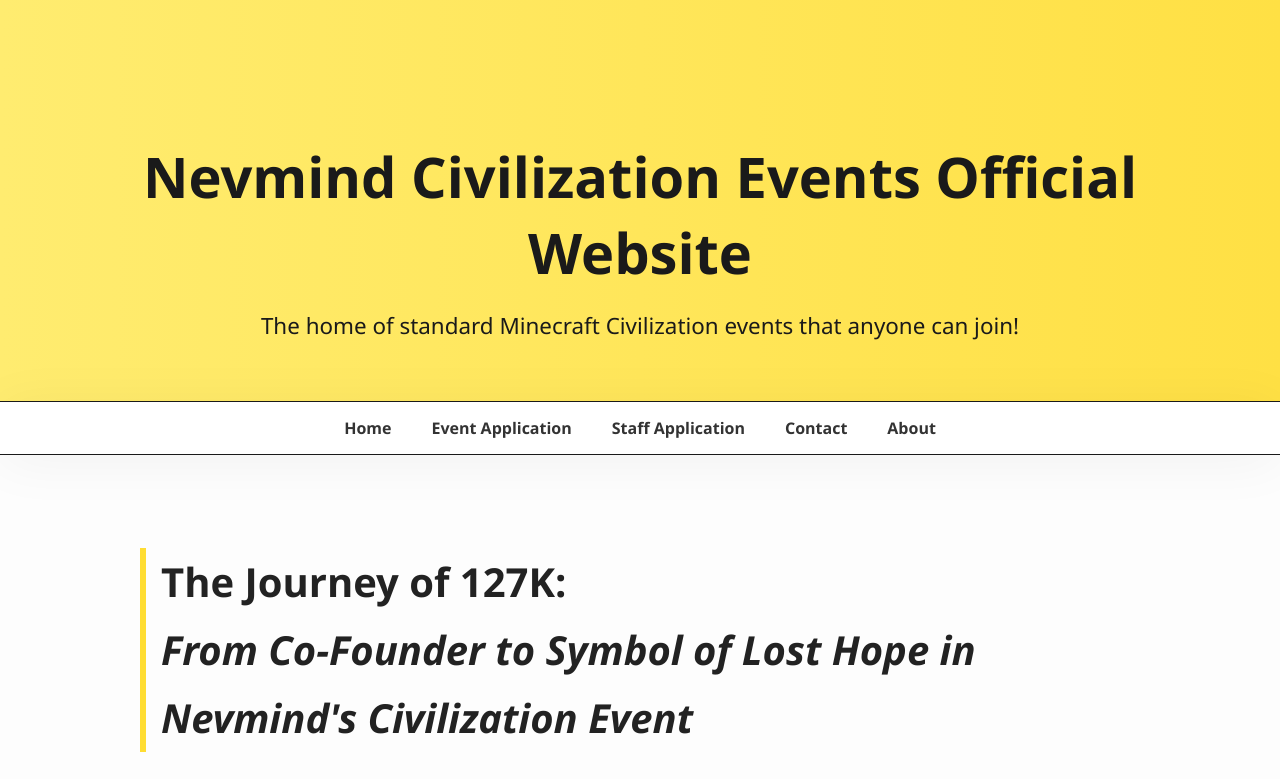
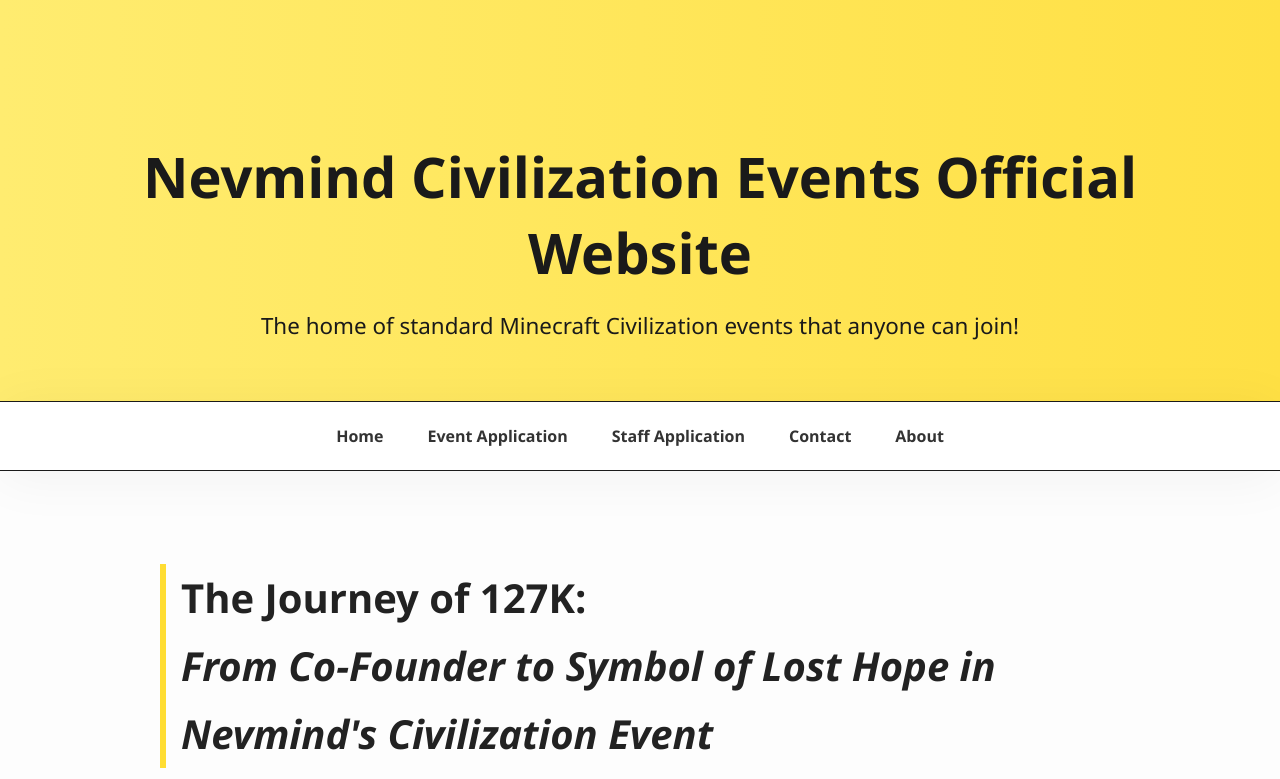
Before and after one commit to Nevm1nd/Nevmind-Civilization-Events, a plain HTML site: page article3.html in a window 1280 px wide. Shown: the top 779 px of the page. Drawn offline with Linux system fonts and the light colour scheme.

Commit message:
Update article3.html

```diff
--- a/article3.html
+++ b/article3.html
@@ -6,11 +6,18 @@
   <title>The Journey of 127K - Nevmind Civilization</title>
   <link rel="icon" type="image/png" href="favicon.png">
   <style>
-    body {
+    html, body {
       margin: 0;
       font-family: 'Segoe UI', Tahoma, Geneva, Verdana, sans-serif;
       background-color: #fdfdfd;
       color: #1a1a1a;
+      align-items: center;
+        max-width: 100%;
+  overflow-x: hidden;
+    }
+
+* {
+  box-sizing: border-box;
 }
     header.hero {
       background: linear-gradient(to right, #ffec70, #ffe044);
@@ -32,24 +39,26 @@
     nav {
   background-color: #ffffff;
   display: flex;
+  flex-wrap: wrap; /* allows links to wrap onto new line */
   justify-content: center;
-      padding: 15px 0;
+  gap: 10px 20px; /* vertical + horizontal spacing between links */
+  padding: 15px 10px;
   box-shadow: 0 6px 56px rgba(0, 0, 0, 0.05);
   position: sticky;
   top: 0;
   z-index: 10;
   border-bottom: 1px solid #1a1a1a;
   border-top: 1px solid #1a1a1a;
+  box-sizing: border-box;
 }
+
     nav a {
-      margin: 0 20px;
   text-decoration: none;
   font-weight: 600;
   color: #333;
+  padding: 8px 12px;
   transition: color 0.3s;
-    }
-    nav a:hover {
-      color: #ffbb00;
+  white-space: nowrap; /* keep each link on a single line */
 }
     .section {
       max-width: 1000px;
```
Lines whose indentation alone changed are shown as unchanged.
